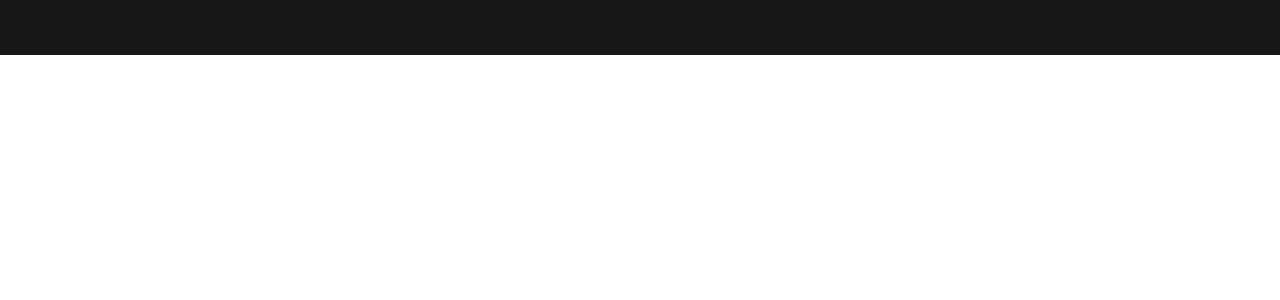
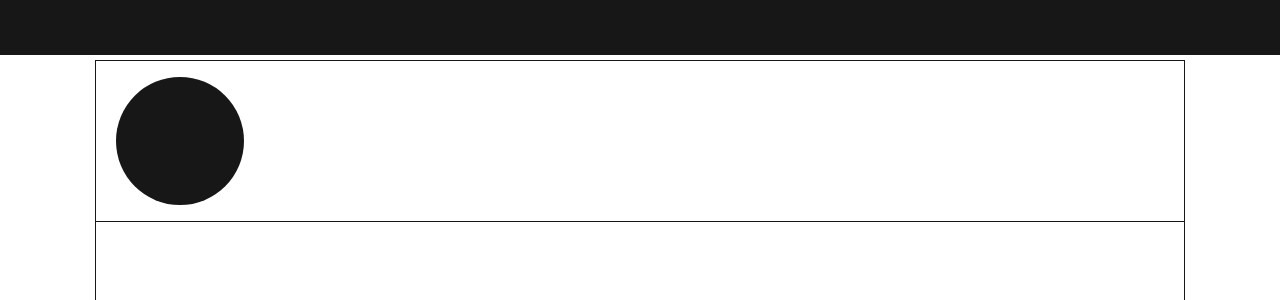
Before and after one commit to Danijelll/facebook-clone-frontend, a Vue app in the folder facebook-clone/: page /home in a window 1280 px wide. Before the commit this address had no page. Shown: the top 300 px of the page. Built offline with nearby package versions, Linux system fonts and the light colour scheme.

Commit message:
Add start of home page

```diff
--- a/facebook-clone/src/components/Nav.vue
+++ b/facebook-clone/src/components/Nav.vue
@@ -10,7 +10,7 @@ name:'Nav'
 }
 </script>
 
-<style>
+<style scoped>
 .wrapper{
     margin-bottom: 5px;
     background-color: #171717;
--- /dev/null
+++ b/facebook-clone/src/pages/Home/Home.vue
@@ -0,0 +1,41 @@
+<template>
+  <div class="wrapper">
+      <div class="header">
+          <div class="image"></div>
+          <div class="username">{{username}}</div>
+      </div>
+  </div>
+</template>
+
+<script>
+export default {
+name:'Home'
+}
+</script>
+
+<style scoped>
+.username{
+    border-bottom: 1px solid #171717;
+    margin: auto 0px auto 30px;
+}
+.image{
+    margin: auto 0px auto 20px;
+    border-radius: 50%;
+    background-color: #171717;
+    width: 128px;
+    height: 128px;
+}
+.header{
+    display: flex;
+    margin: auto;
+    width: 100%;
+    height: 20%;
+    border-bottom: 1px solid #171717;
+}
+.wrapper{
+    width: 85%;
+    margin: auto;
+    border: 1px solid #171717;
+    height: 800px;
+}
+</style>
--- a/facebook-clone/src/pages/Login/Login.vue
+++ b/facebook-clone/src/pages/Login/Login.vue
@@ -51,7 +51,7 @@ export default {
 };
 </script>
 
-<style>
+<style scoped>
 .routerLink {
   text-decoration: none;
   font-size: 13pt;
--- a/facebook-clone/src/pages/Register/Register.vue
+++ b/facebook-clone/src/pages/Register/Register.vue
@@ -49,7 +49,7 @@ export default {
 };
 </script>
 
-<style>
+<style scoped>
 .routerLink {
   text-decoration: none;
   font-size: 13pt;
--- a/facebook-clone/src/router/index.ts
+++ b/facebook-clone/src/router/index.ts
@@ -1,6 +1,7 @@
 import { createRouter, createWebHistory, RouteRecordRaw } from 'vue-router'
 import Login from '../pages/Login/Login.vue'
 import Register from '../pages/Register/Register.vue'
+import Home from '../pages/Home/Home.vue'
 const routes: Array<RouteRecordRaw> = [
   {
     path: '/',
@@ -12,6 +13,11 @@ const routes: Array<RouteRecordRaw> = [
     name: 'register',
     component: Register
   },
+  {
+    path: '/home',
+    name: 'home',
+    component: Home
+  },
 ]
 
 const router = createRouter({
--- a/facebook-clone/src/services/AuthService.ts
+++ b/facebook-clone/src/services/AuthService.ts
@@ -10,7 +10,7 @@ class AuthService {
                 const status = JSON.parse((response.status).toString());
 
                 if (status == '200') {
-                    router.push('/ok');
+                    router.push('/home');
                 }
             }).catch(function (error) {
                 console.log(error);
@@ -22,7 +22,7 @@ class AuthService {
                 const status = JSON.parse((response.status).toString());
 
                 if (status == '200') {
-                    router.push('/ok');
+                    router.push('/home');
                 }
             }).catch(function (error) {
                 console.log(error);
```
